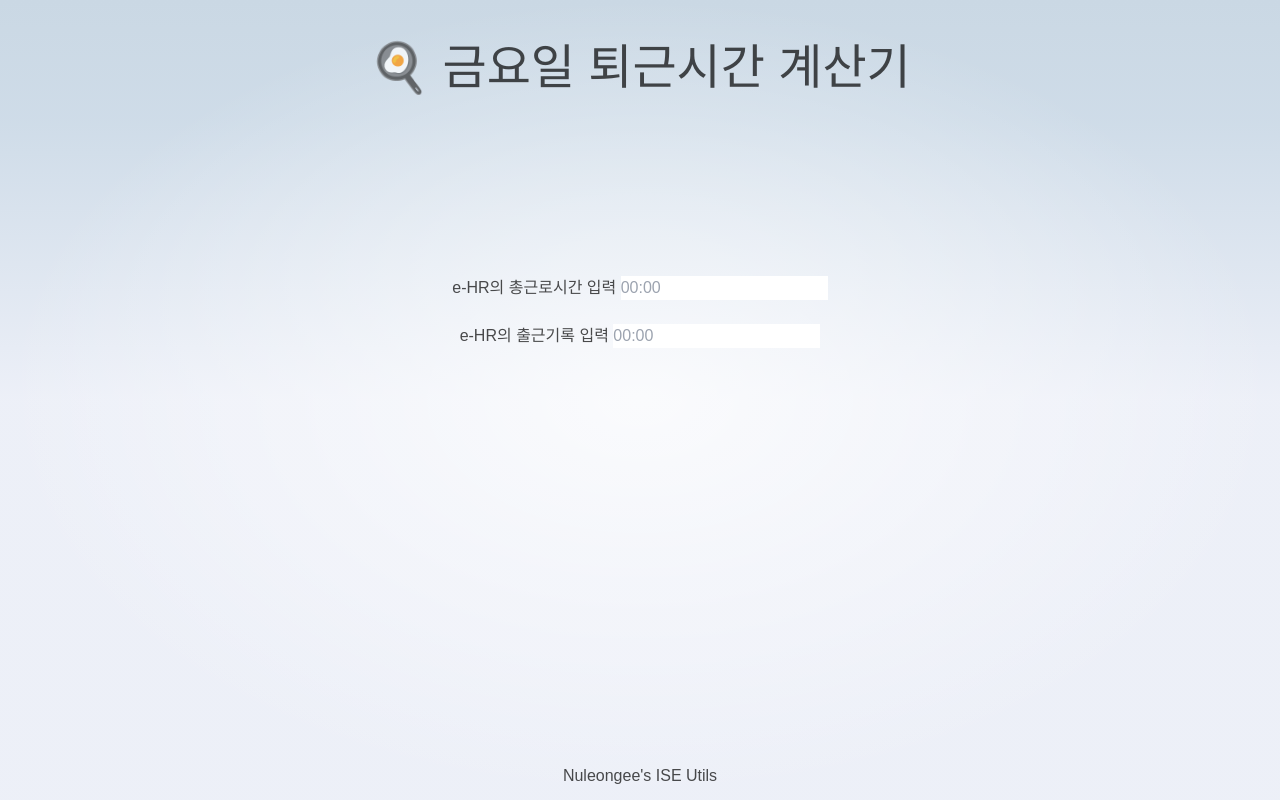
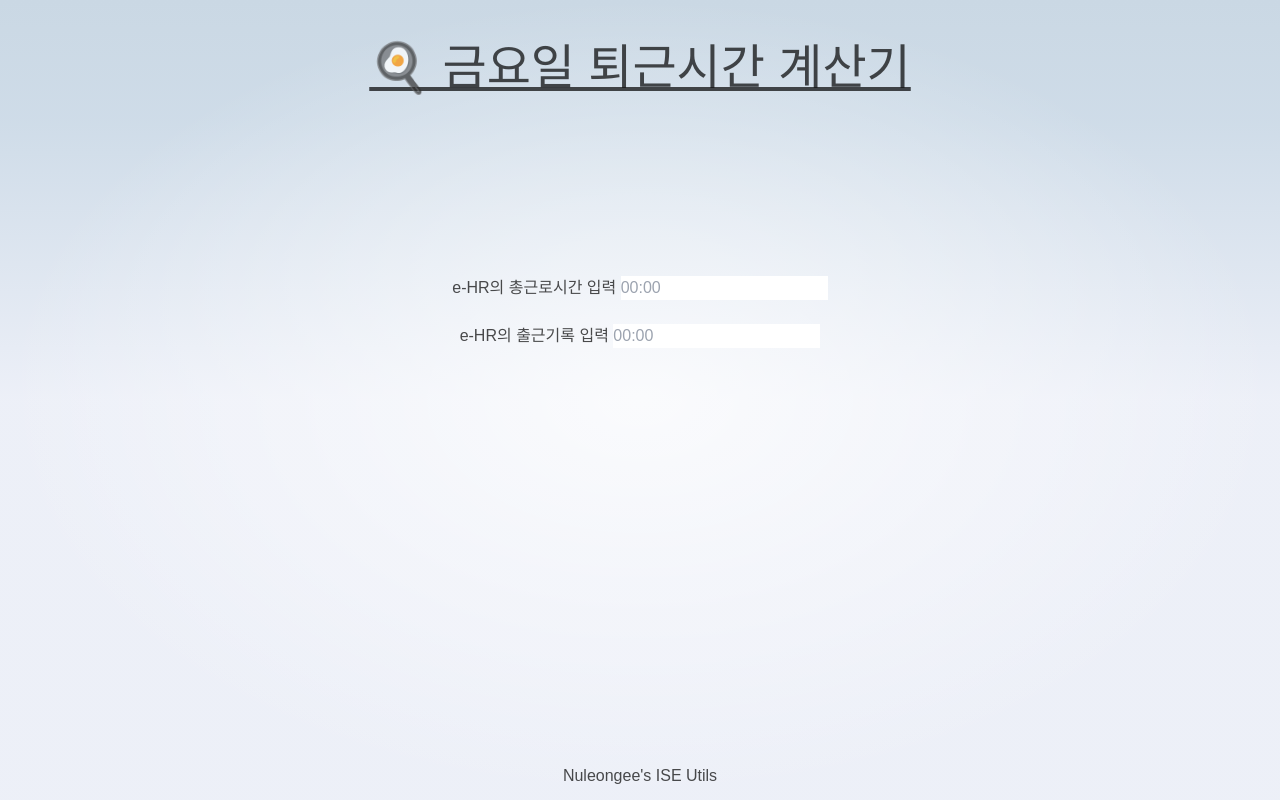
Before and after one commit to nuleongee/ise-utils, a SvelteKit app: page / in a window 1280 px wide. Built offline with nearby package versions, Linux system fonts and the light colour scheme; a web font is replaced by a local one.

Commit message:
feat: 해더 링크 추가

```diff
--- a/src/routes/+layout.svelte
+++ b/src/routes/+layout.svelte
@@ -5,7 +5,9 @@
 
 <div class="app">
 	<!--	<Header />-->
-	<header>🍳 금요일 퇴근시간 계산기</header>
+	<a href="https://ehr.i-screamedu.co.kr" target="_blank" rel="noreferrer noopener">
+		<header>🍳 금요일 퇴근시간 계산기</header>
+	</a>
 
 	<main>
 		<slot />
```
